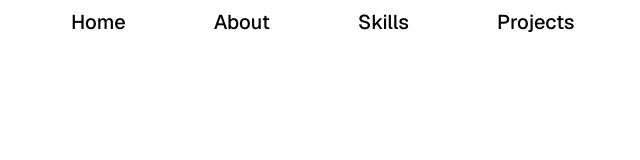
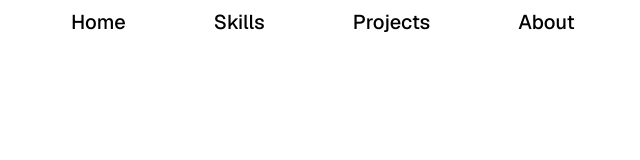
Before and after one commit to RMalik777/porto, a Next.js app: page / in a window 1280 px wide. Shown: the top 160 px of the page, without its empty margins (37-677 px from the left). Built offline with nearby package versions, Linux system fonts and the light colour scheme.

Commit message:
chore: swap navbar position

```diff
--- a/components/navbar.tsx
+++ b/components/navbar.tsx
@@ -10,16 +10,16 @@ const navLink: NavLink[] = [
 		href: "/#intro",
 	},
 	{
-		title: "About",
-		href: "/#about",
-	},
-	{
 		title: "Skills",
 		href: "/#skills",
 	},
 	{
 		title: "Projects",
 		href: "/#projects",
+	},
+	{
+		title: "About",
+		href: "/#about",
 	},
 ];
 export function Navbar() {
@@ -31,10 +31,10 @@ export function Navbar() {
 						<li key={link.href} className="group">
 							<Link
 								href={link.href}
-								className="group relative py-1 px-3 delay-300 duration-150 ease-out hover:text-white focus:text-white"
+								className="group relative py-1 px-3 delay-300 duration-150 ease-out hover:text-white focus-visible::text-white"
 							>
 								{link.title}
-								<div className="absolute top-0 left-0 z-[-1] h-full w-full origin-right scale-x-0 bg-fuchsia-500 transition-transform duration-300 ease-[cubic-bezier(0.83,0,0.17,1)] group-hover:origin-left group-hover:scale-x-100 group-focus:origin-left group-focus:scale-x-100 motion-reduce:duration-0"></div>
+								<div className="absolute top-0 left-0 z-[-1] h-full w-full origin-right scale-x-0 bg-fuchsia-500 transition-transform duration-300 ease-[cubic-bezier(0.83,0,0.17,1)] group-hover:origin-left group-hover:scale-x-100 group-focus-visible:origin-left group-focus-visible:scale-x-100 motion-reduce:duration-0"></div>
 							</Link>
 						</li>
 					);
```
